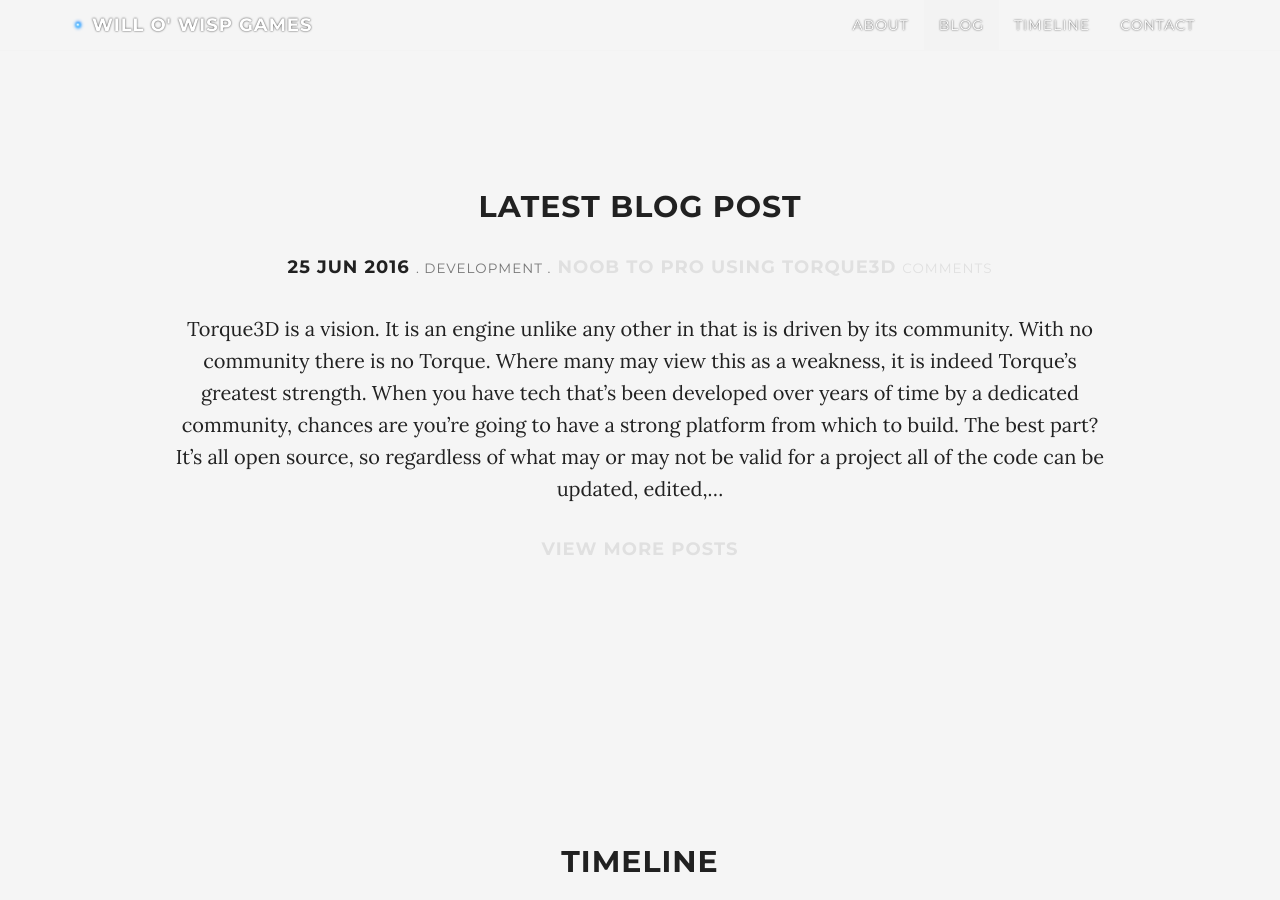
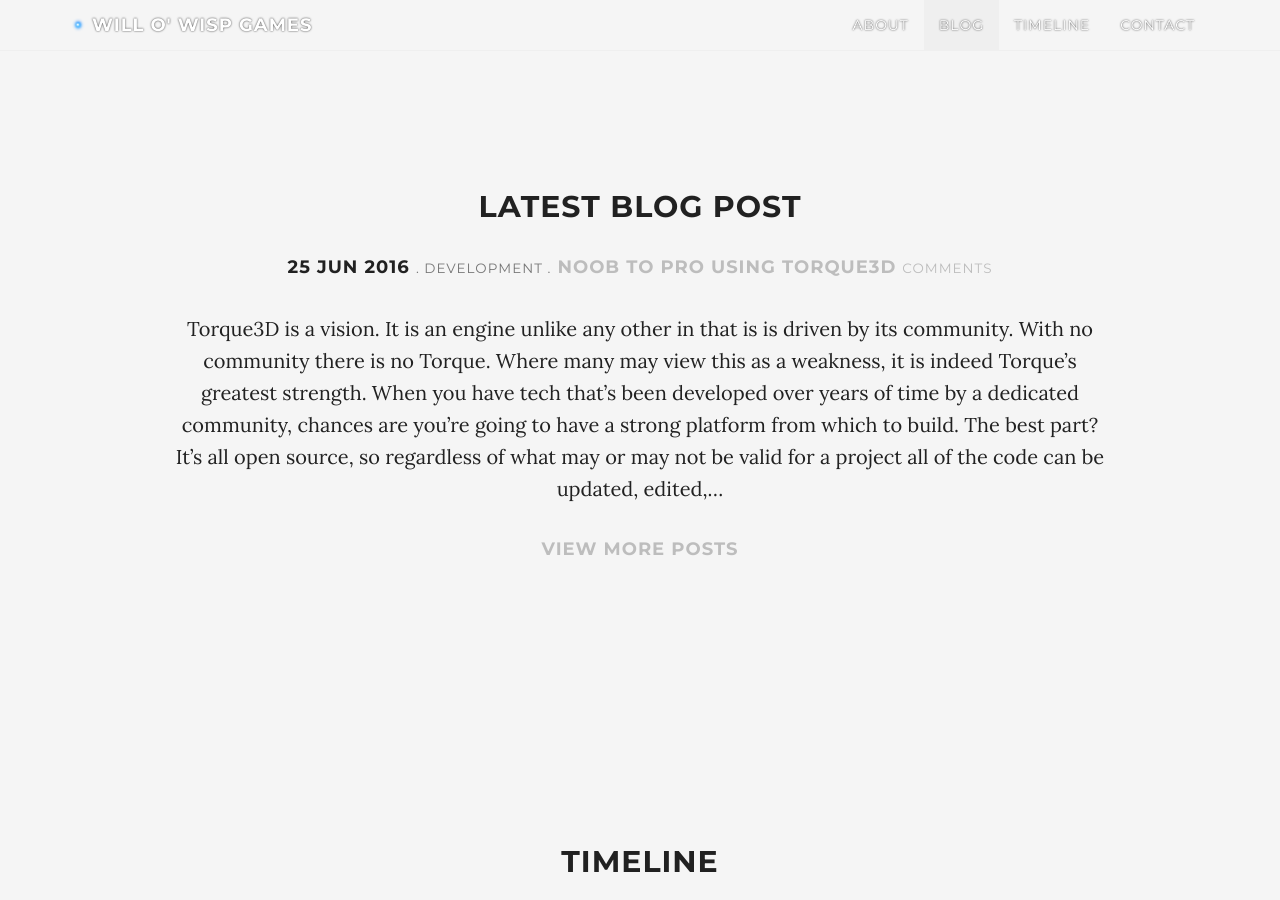
Before and after one commit to WilloWispGames/WilloWispGames.github.io, a Jekyll site: the page built from index.html, in a window 1280 px wide and 900 px high, scrolled down 1703 px. Built offline with Jekyll 4.4.1, drawn with Linux system fonts in a browser that asks for light colours; nearby versions of some CDN libraries; comment, search, counter and statistics services are not loaded.

Commit message:
Update _variables.scss

```diff
--- a/_sass/_variables.scss
+++ b/_sass/_variables.scss
@@ -1,11 +1,11 @@
 // Variables
 
-$primary: #e0e0e0; //#00cdff;
+$primary: #bdbdbd; //#00cdff;
 $dark: #000;
 $light: #fff;
 $greyPane: #f5f5f5; //#eee;
 $darkText: #212121;
-$lightGrey: #eee;
+$lightGrey: #e0e0e0;
 
 $navbar-text-shadow: true;
 $header-text-shadow: true;
```
